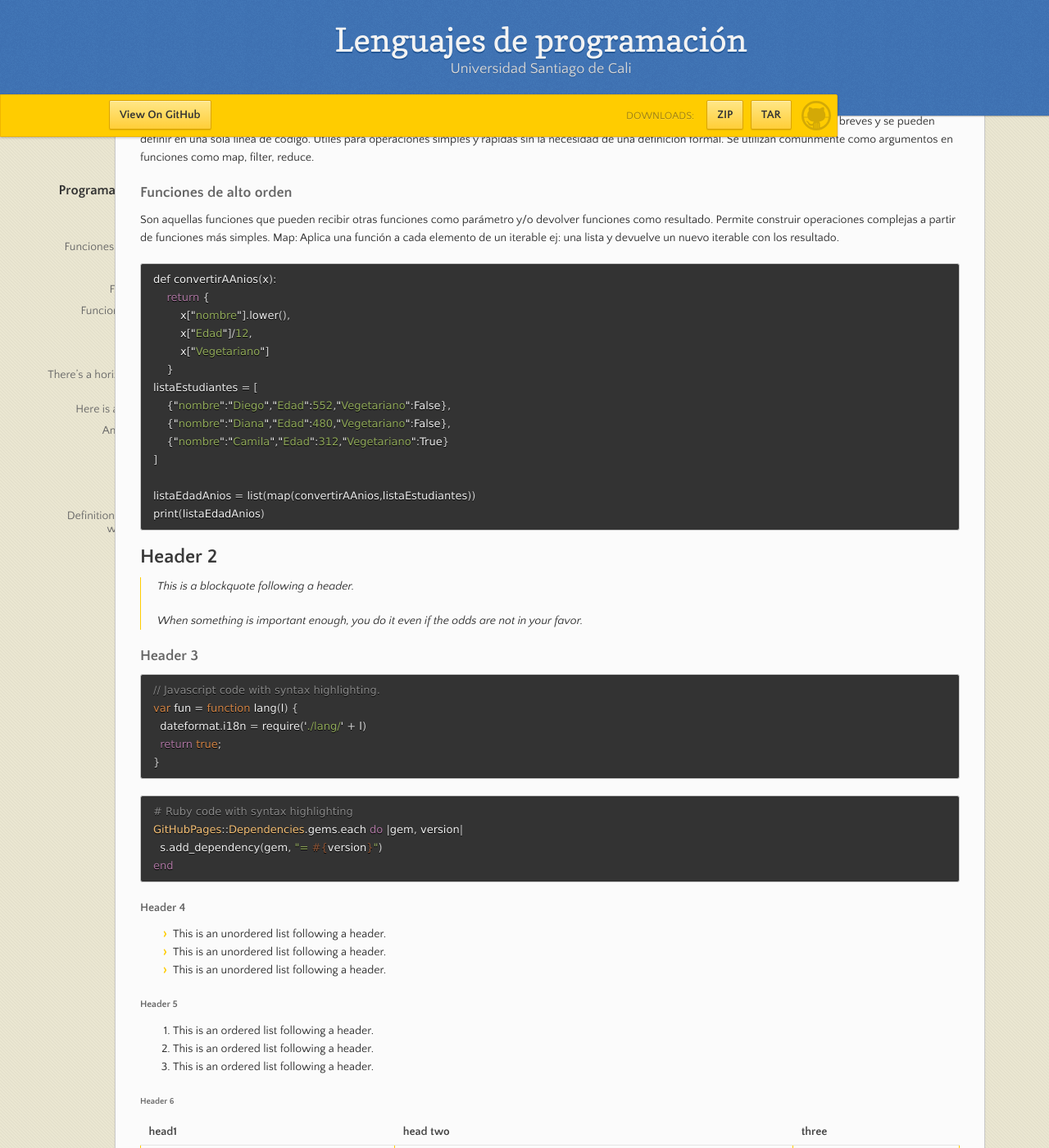
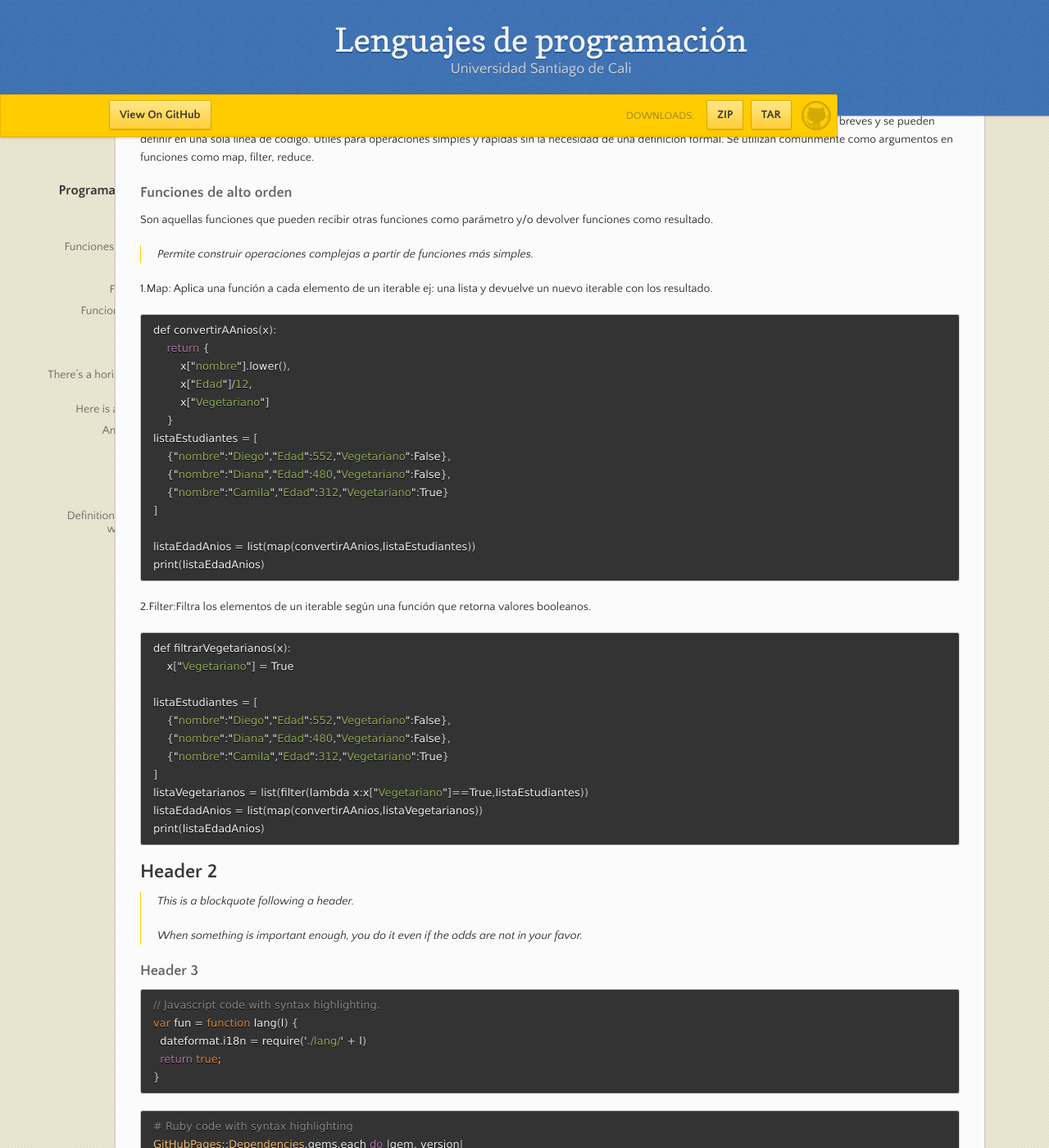
Before and after one commit to JDaviddE/JDaviddE.github.io, a Jekyll site: the page built from index.md, in a window 1280 px wide and 1400 px high, scrolled down 981 px. Shown: the whole window at 82% size. Built offline with Jekyll 4.4.1, drawn with Linux system fonts in a browser that asks for light colours.

Commit message:
Update index.md

````diff
--- a/index.md
+++ b/index.md
@@ -37,6 +37,7 @@ def suma_naturales(n):
 ```
 La idea básica es dividir el problema en partes más pequeñas y aplicar la misma operación de suma a esas partes más pequeñas hasta llegar al resultado.
 ### Funciones lambda
+
 Las funciones lambda son funciones anónimas y simples, convenientes para operaciones rápidas sin necesidad de definición formal.
 Son más breves y se pueden definir en una sola línea de código.
 Útiles para operaciones simples y rápidas sin la necesidad de una definición formal.
@@ -44,8 +45,9 @@ Se utilizan comúnmente como argumentos en funciones como map, filter, reduce.
 
 ### Funciones de alto orden
 Son aquellas funciones que pueden recibir otras funciones como parámetro y/o devolver funciones como resultado.
-Permite construir operaciones complejas a partir de funciones más simples.
-Map: Aplica una función a cada elemento de un iterable ej: una lista y devuelve un nuevo iterable con los resultado.
+>Permite construir operaciones complejas a partir de funciones más simples.
+
+1.Map: Aplica una función a cada elemento de un iterable ej: una lista y devuelve un nuevo iterable con los resultado.
 ```js
 def convertirAAnios(x):
     return {
@@ -62,7 +64,20 @@ listaEstudiantes = [
 listaEdadAnios = list(map(convertirAAnios,listaEstudiantes))
 print(listaEdadAnios)
 ```
+2.Filter:Filtra los elementos de un iterable según una función que retorna valores booleanos.
+```js
+def filtrarVegetarianos(x):
+    x["Vegetariano"] = True
 
+listaEstudiantes = [
+    {"nombre":"Diego","Edad":552,"Vegetariano":False},
+    {"nombre":"Diana","Edad":480,"Vegetariano":False},
+    {"nombre":"Camila","Edad":312,"Vegetariano":True}
+]
+listaVegetarianos = list(filter(lambda x:x["Vegetariano"]==True,listaEstudiantes))
+listaEdadAnios = list(map(convertirAAnios,listaVegetarianos))
+print(listaEdadAnios)
+```
 
 ## Header 2
 
````
